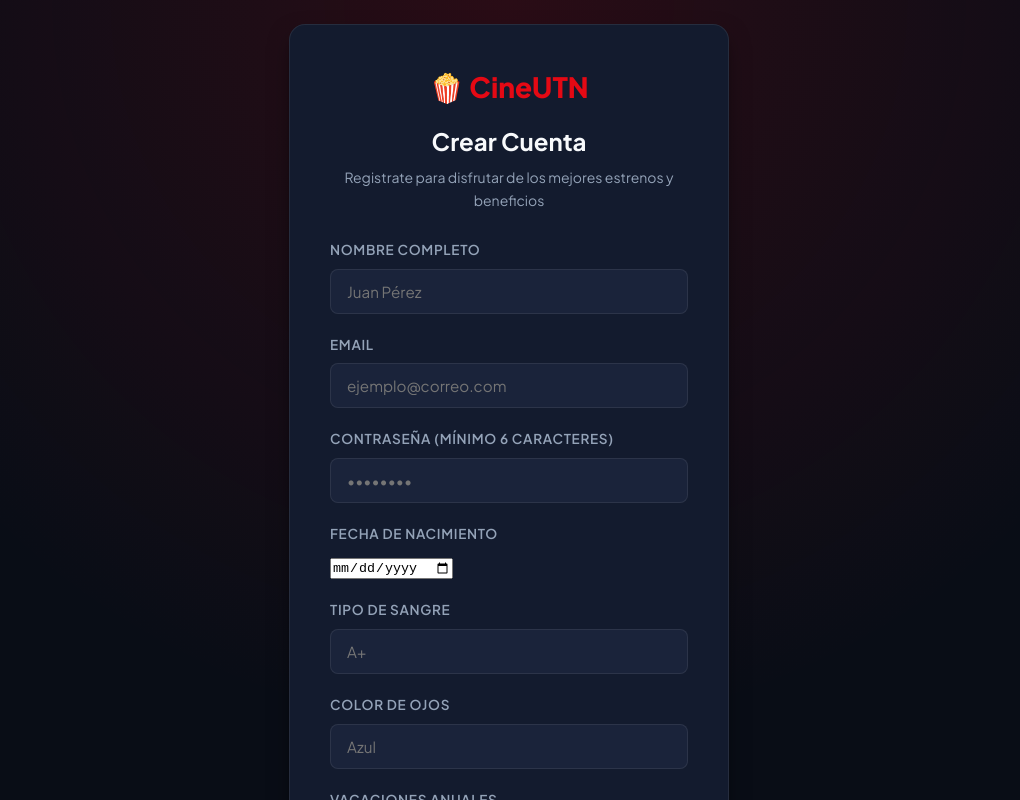
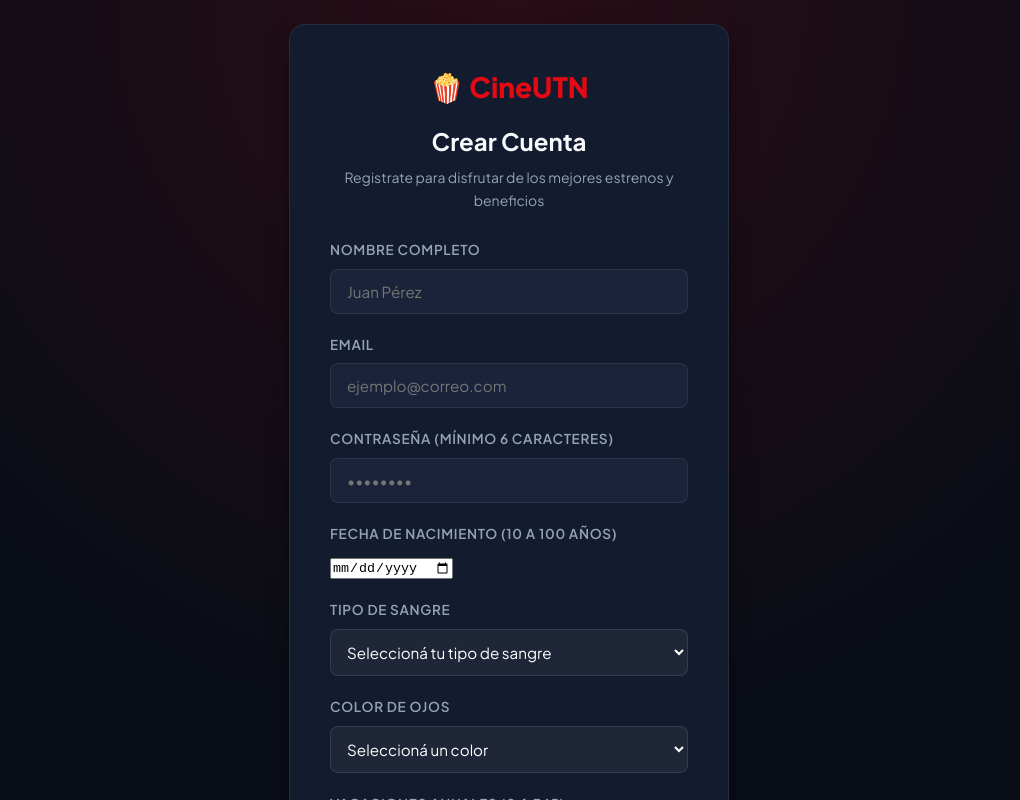
Before and after one commit to elfefon/cine1erParcial, an Angular app: page /registro in a window 1280 px wide. Shown: the top 800 px of the page, without its empty margins (131-1151 px from the left). Built offline with nearby package versions, Linux system fonts and the light colour scheme; no server answers.

Commit message:
feat(auth): agregar validaciones estrictas al form de registro y validador de edad

```diff
--- a/src/app/features/auth/registro/registro.component.html
+++ b/src/app/features/auth/registro/registro.component.html
@@ -17,36 +17,85 @@
       <div class="form-group">
         <label for="nombre">Nombre Completo</label>
         <input id="nombre" type="text" placeholder="Juan Pérez" formControlName="nombre">
+        @if (registroForm.controls.nombre.touched && registroForm.controls.nombre.invalid) {
+          <small class="error-text" style="color: #ef4444; font-size: 0.8rem; margin-top: 4px; display: block;">
+            El nombre es requerido, máximo 50 letras y sin números.
+          </small>
+        }
       </div>
 
       <div class="form-group">
         <label for="email">Email</label>
         <input id="email" type="email" placeholder="ejemplo@correo.com" formControlName="email">
+        @if (registroForm.controls.email.touched && registroForm.controls.email.invalid) {
+          <small class="error-text" style="color: #ef4444; font-size: 0.8rem; margin-top: 4px; display: block;">
+            Por favor, ingresá un correo válido.
+          </small>
+        }
       </div>
 
       <div class="form-group">
         <label for="password">Contraseña (Mínimo 6 caracteres)</label>
         <input id="password" type="password" placeholder="••••••••" formControlName="password">
+        @if (registroForm.controls.password.touched && registroForm.controls.password.invalid) {
+          <small class="error-text" style="color: #ef4444; font-size: 0.8rem; margin-top: 4px; display: block;">
+            La contraseña debe tener entre 6 y 30 caracteres.
+          </small>
+        }
       </div>
 
       <div class="form-group">
-        <label for="fechaNacimiento">Fecha de Nacimiento</label>
+        <label for="fechaNacimiento">Fecha de Nacimiento (10 a 100 años)</label>
         <input id="fechaNacimiento" type="date" formControlName="fecha_nacimiento">
+        @if (registroForm.controls.fecha_nacimiento.touched && registroForm.controls.fecha_nacimiento.invalid) {
+          <small class="error-text" style="color: #ef4444; font-size: 0.8rem; margin-top: 4px; display: block;">
+            Tenés que tener entre 10 y 100 años para poder registrarte.
+          </small>
+        }
       </div>
 
       <div class="form-group">
         <label for="tipoSangre">Tipo de Sangre</label>
-        <input id="tipoSangre" type="text" placeholder="A+" formControlName="tipo_sangre">
+        <select id="tipoSangre" formControlName="tipo_sangre" style="width: 100%; padding: 12px; background: rgba(255,255,255,0.05); border: 1px solid rgba(255,255,255,0.1); border-radius: 8px; color: #fff;">
+          <option value="">Seleccioná tu tipo de sangre</option>
+          <option value="A+">A+</option>
+          <option value="A-">A-</option>
+          <option value="B+">B+</option>
+          <option value="B-">B-</option>
+          <option value="AB+">AB+</option>
+          <option value="AB-">AB-</option>
+          <option value="O+">O+</option>
+          <option value="O-">O-</option>
+        </select>
+        @if (registroForm.controls.tipo_sangre.touched && registroForm.controls.tipo_sangre.invalid) {
+          <small class="error-text" style="color: #ef4444; font-size: 0.8rem; margin-top: 4px; display: block;">Requerido.</small>
+        }
       </div>
 
       <div class="form-group">
         <label for="colorOjos">Color de Ojos</label>
-        <input id="colorOjos" type="text" placeholder="Azul" formControlName="color_ojos">
+        <select id="colorOjos" formControlName="color_ojos" style="width: 100%; padding: 12px; background: rgba(255,255,255,0.05); border: 1px solid rgba(255,255,255,0.1); border-radius: 8px; color: #fff;">
+          <option value="">Seleccioná un color</option>
+          <option value="Marrón">Marrón</option>
+          <option value="Azul">Azul</option>
+          <option value="Verde">Verde</option>
+          <option value="Avellana">Avellana</option>
+          <option value="Gris">Gris</option>
+          <option value="Otro">Otro</option>
+        </select>
+        @if (registroForm.controls.color_ojos.touched && registroForm.controls.color_ojos.invalid) {
+          <small class="error-text" style="color: #ef4444; font-size: 0.8rem; margin-top: 4px; display: block;">Requerido.</small>
+        }
       </div>
 
       <div class="form-group">
-        <label for="vacacionesAnuales">Vacaciones Anuales</label>
+        <label for="vacacionesAnuales">Vacaciones Anuales (0 a 365)</label>
         <input id="vacacionesAnuales" type="number" placeholder="20" formControlName="vacaciones_anuales">
+        @if (registroForm.controls.vacaciones_anuales.touched && registroForm.controls.vacaciones_anuales.invalid) {
+          <small class="error-text" style="color: #ef4444; font-size: 0.8rem; margin-top: 4px; display: block;">
+            Debe ser un número entre 0 y 365.
+          </small>
+        }
       </div>
 
       <button type="submit" class="btn-submit" [disabled]="registroForm.invalid">Registrarse</button>
--- a/src/app/features/auth/registro/registro.component.ts
+++ b/src/app/features/auth/registro/registro.component.ts
@@ -1,12 +1,33 @@
 import { Component, inject } from '@angular/core';
-import { FormBuilder, ReactiveFormsModule, Validators } from '@angular/forms';
+import { CommonModule } from '@angular/common';
+import { FormBuilder, ReactiveFormsModule, Validators, AbstractControl, ValidationErrors, ValidatorFn } from '@angular/forms';
 import { Router, RouterLink } from '@angular/router';
 import { AuthService } from '../../../core/services/auth.service';
+
+// Validador personalizado para edad (mínima y máxima)
+export function edadRangoValidator(edadMinima: number, edadMaxima: number): ValidatorFn {
+  return (control: AbstractControl): ValidationErrors | null => {
+    if (!control.value) return null;
+
+    const fechaNacimiento = new Date(control.value);
+    const hoy = new Date();
+
+    let edad = hoy.getFullYear() - fechaNacimiento.getFullYear();
+    const m = hoy.getMonth() - fechaNacimiento.getMonth();
+    if (m < 0 || (m === 0 && hoy.getDate() < fechaNacimiento.getDate())) {
+      edad--;
+    }
+
+    if (edad < edadMinima) return { edadInvalida: 'min' };
+    if (edad > edadMaxima) return { edadInvalida: 'max' };
+    return null;
+  };
+}
 
 @Component({
   selector: 'app-registro',
   standalone: true,
-  imports: [ReactiveFormsModule, RouterLink],
+  imports: [ReactiveFormsModule, RouterLink, CommonModule],
   templateUrl: './registro.component.html',
   styleUrl: './registro.component.css'
 })
@@ -16,10 +37,10 @@ export class RegistroComponent {
   private router = inject(Router);
 
   registroForm = this.fb.nonNullable.group({
-    nombre: ['', Validators.required],
-    email: ['', [Validators.required, Validators.email]],
-    password: ['', [Validators.required, Validators.minLength(6)]],
-    fecha_nacimiento: ['', Validators.required],
+    nombre: ['', [Validators.required, Validators.maxLength(50), Validators.pattern(/^[a-zA-ZáéíóúÁÉÍÓÚñÑ\s]+$/)]],
+    email: ['', [Validators.required, Validators.email, Validators.maxLength(100)]],
+    password: ['', [Validators.required, Validators.minLength(6), Validators.maxLength(30)]],
+    fecha_nacimiento: ['', [Validators.required, edadRangoValidator(10, 100)]],
     tipo_sangre: ['', Validators.required],
     color_ojos: ['', Validators.required],
     vacaciones_anuales: ['', [Validators.required, Validators.min(0), Validators.max(365)]]
```
